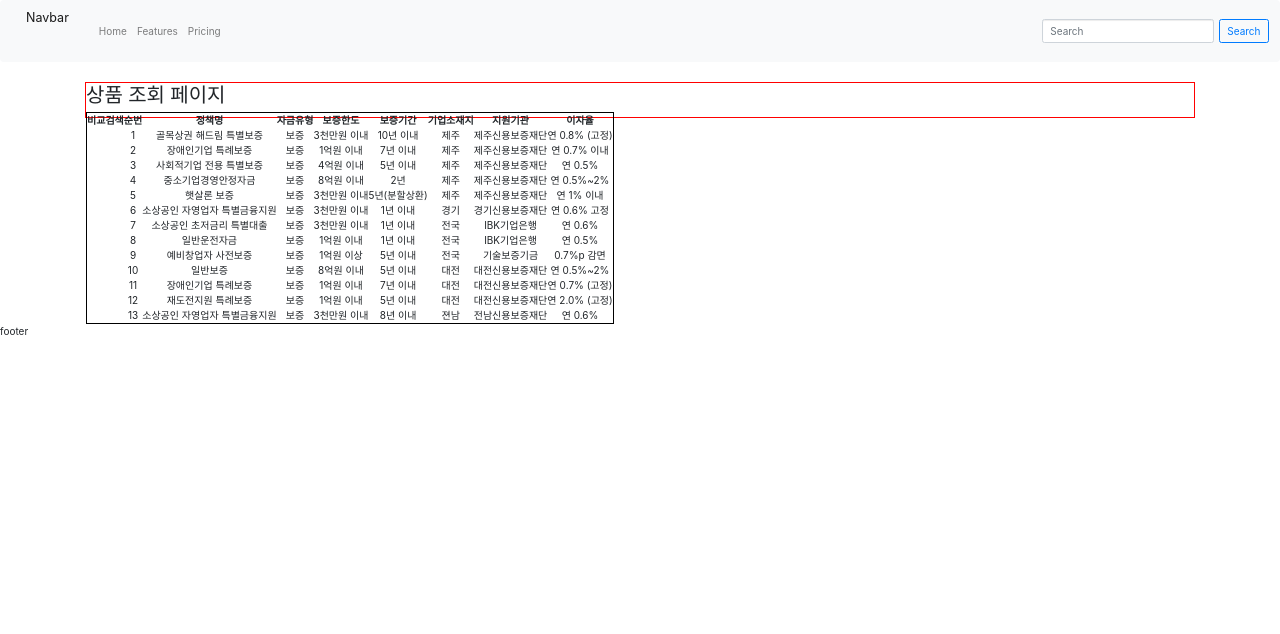
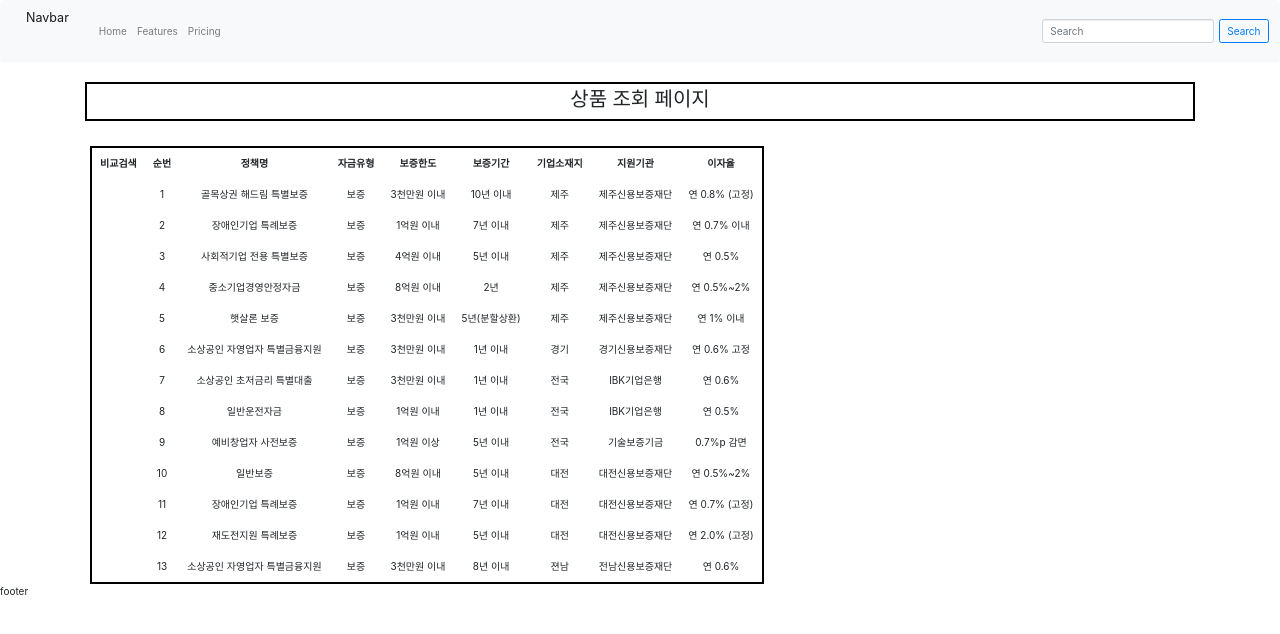
Before and after one commit to cohim/cosohim-hackathon, a React (Create React App) app: page /productsList in a window 1280 px wide. Shown: the top 634 px of the page. Built offline with nearby package versions, Linux system fonts and the light colour scheme.

Commit message:
productList style

```diff
--- a/src/components/ProductsComponent/index.js
+++ b/src/components/ProductsComponent/index.js
@@ -4,7 +4,8 @@ const ProductsComponent = () => {
     return (
         <div className="products_container">
             <h2>상품 조회 페이지</h2>
-            <p>
+
+
             <table className="products_table">
                 <thead>
                         <tr>
@@ -169,9 +170,6 @@ const ProductsComponent = () => {
 
                     </tbody>
                 </table>
-            </p>
-
-
         </div>
     )
 }
--- a/src/style/productsList.css
+++ b/src/style/productsList.css
@@ -1,11 +1,30 @@
 /* 상품 조회 리스트 */
-.products_container {     /*div class name을 products_container로 설정했음, ProductsComponent폴더의 index.js에서*/
-     border: 1px solid red;
+
+ .products_container {
+    /*div class name을 products_container로 설정했음, ProductsComponent폴더의 index.js에서*/
+    text-align: center;
+    border: 2px solid black;
+    margin: 0;
+    padding: 3px;
 }
 
 .products_table {
-    border: 1px solid black;
+    width: auto;
+    top: auto;
+    align-content: center;
+    padding: 4em;
+    border: 2px solid black;
+    border-collapse: collapse;
     text-align: center;
     list-style-type: none;
     float: left;
+    margin-top: 30px;
+    margin-left: 0;
+    margin-right: 0;
+    padding: 10px;
 }
+
+th,td {
+    margin: 0;
+    padding:8px;
+}
```
